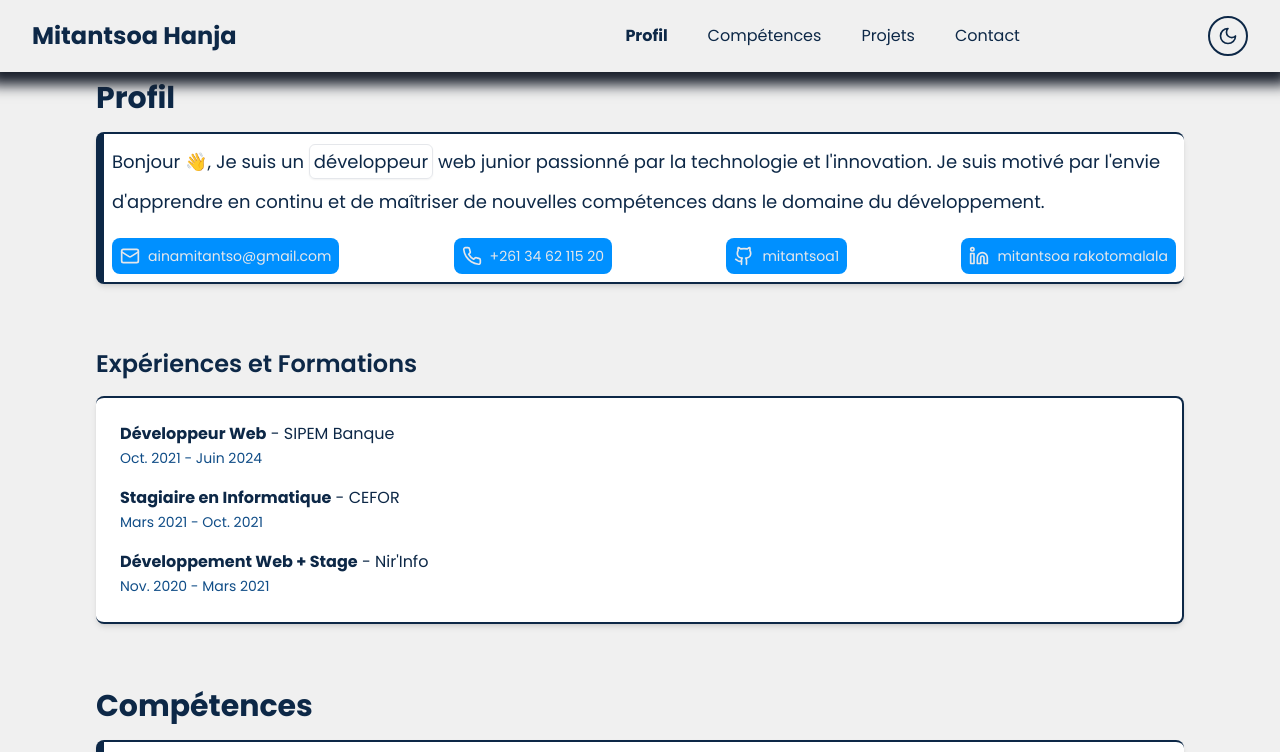
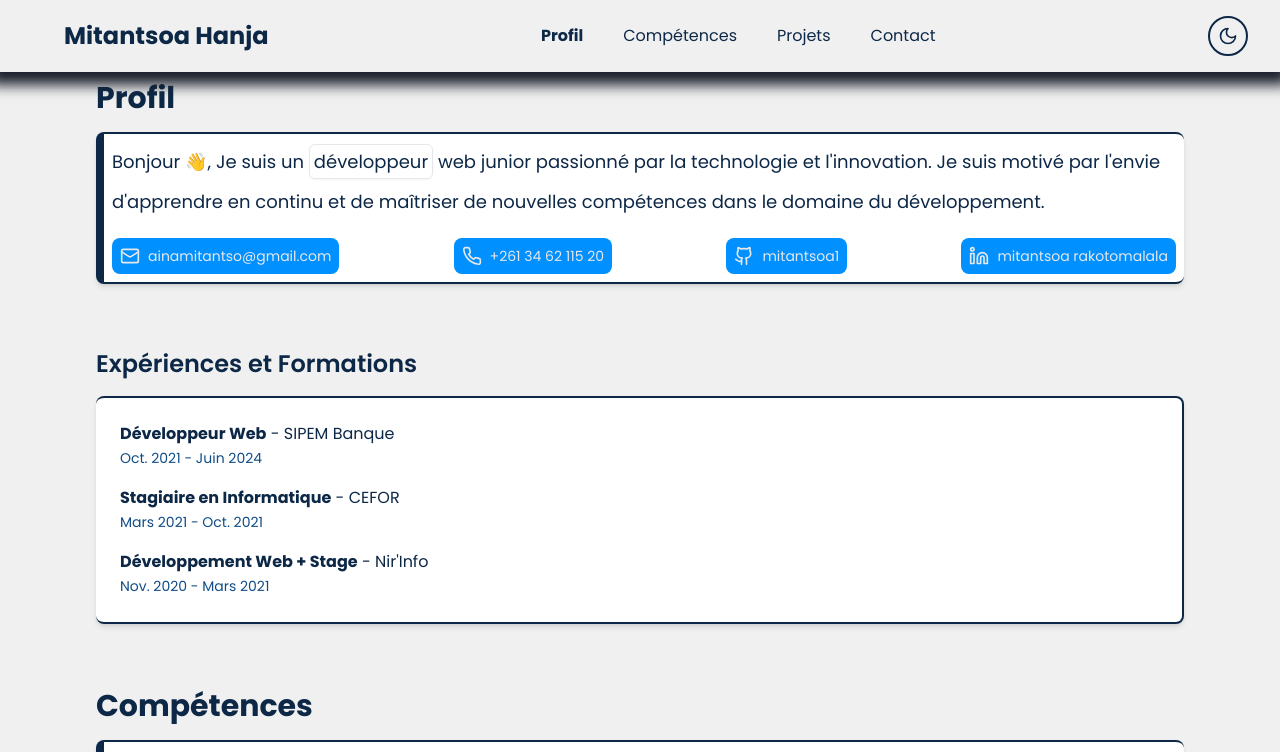
Before and after one commit to mitantsoa1/portfolio, a React (Vite) app: page / in a window 1280 px wide. Shown: the top 752 px of the page. Built offline with nearby package versions, Linux system fonts and the light colour scheme.

Commit message:
format header

```diff
--- a/src/components/Headers.jsx
+++ b/src/components/Headers.jsx
@@ -53,19 +53,20 @@ const Headers = ({ darkMode, toggleDarkMode }) => {
           : "bg-opacity-80 shadow-[-1px_3px_13px_10px_#1a202c]"
       }`}
     >
-      <div className="container flex items-center justify-between px-1 lg:px-4 md:px-4  mx-auto">
-        <h1 className="font-bold lg:text-2xl md:text-2xl sm:text-xl text-text w-1/3">
-          {isScrolled ? "Hanja" : "Mitantsoa Hanja"}
-        </h1>
-
+      <div className="flex items-center justify-between px-1 mx-auto lg:px-4 md:px-4">
         {/* Bouton pour afficher/masquer la sidebar */}
+        <div className="flex items-center justify-center">
           <button
             onClick={() => setIsSidebarOpen(!isSidebarOpen)}
-          className="sm:block md:hidden lg:hidden p-2 transition-colors duration-300 rounded-full text-text"
+            className="p-2 transition-colors duration-300 rounded-full sm:block md:hidden lg:hidden text-text"
           >
             {isSidebarOpen ? <X size={20} /> : <Menu size={20} />}
           </button>
 
+          <h1 className="font-bold lg:text-2xl md:text-2xl md:ml-8 lg:ml-8 sm:text-xl text-text">
+            {isScrolled ? "Hanja" : "Mitantsoa Hanja"}
+          </h1>
+        </div>
         {/* Navigation pour les écrans md et plus */}
         <nav className="hidden md:block">
           <ul className="flex space-x-10">
@@ -90,7 +91,7 @@ const Headers = ({ darkMode, toggleDarkMode }) => {
         {/* Bouton pour le mode sombre/clair */}
         <button
           onClick={toggleDarkMode}
-          className="p-2 transition-colors duration-300 rounded-full border-text border-2 text-text hover:bg-secondary"
+          className="p-2 transition-colors duration-300 border-2 rounded-full border-text text-text hover:bg-secondary"
           aria-label={
             darkMode ? "Activer le mode clair" : "Activer le mode sombre"
           }
@@ -107,7 +108,7 @@ const Headers = ({ darkMode, toggleDarkMode }) => {
           <div className="p-4 ">
             <button
               onClick={() => setIsSidebarOpen(false)}
-              className="absolute top-4 right-4 p-2"
+              className="absolute p-2 top-4 right-4"
             >
               <X size={24} />
             </button>
```
Lines whose indentation alone changed are shown as unchanged.
